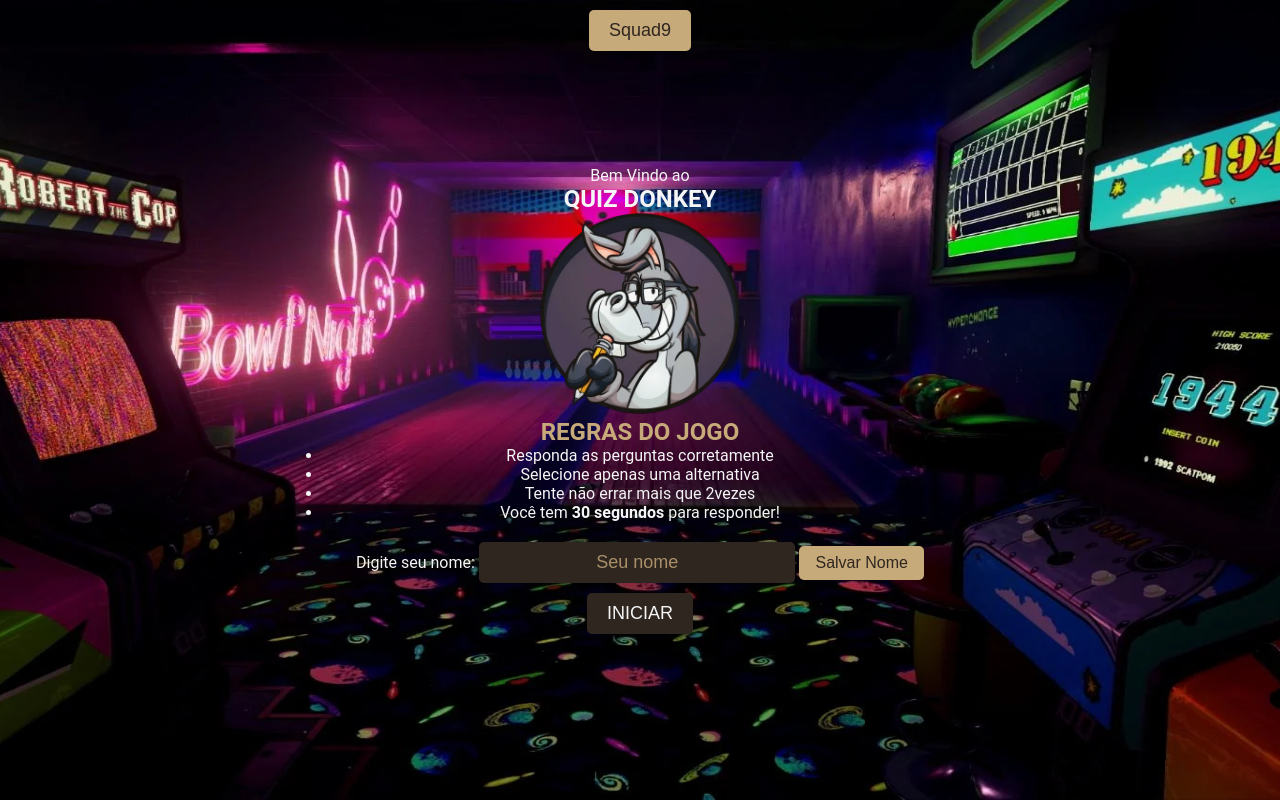
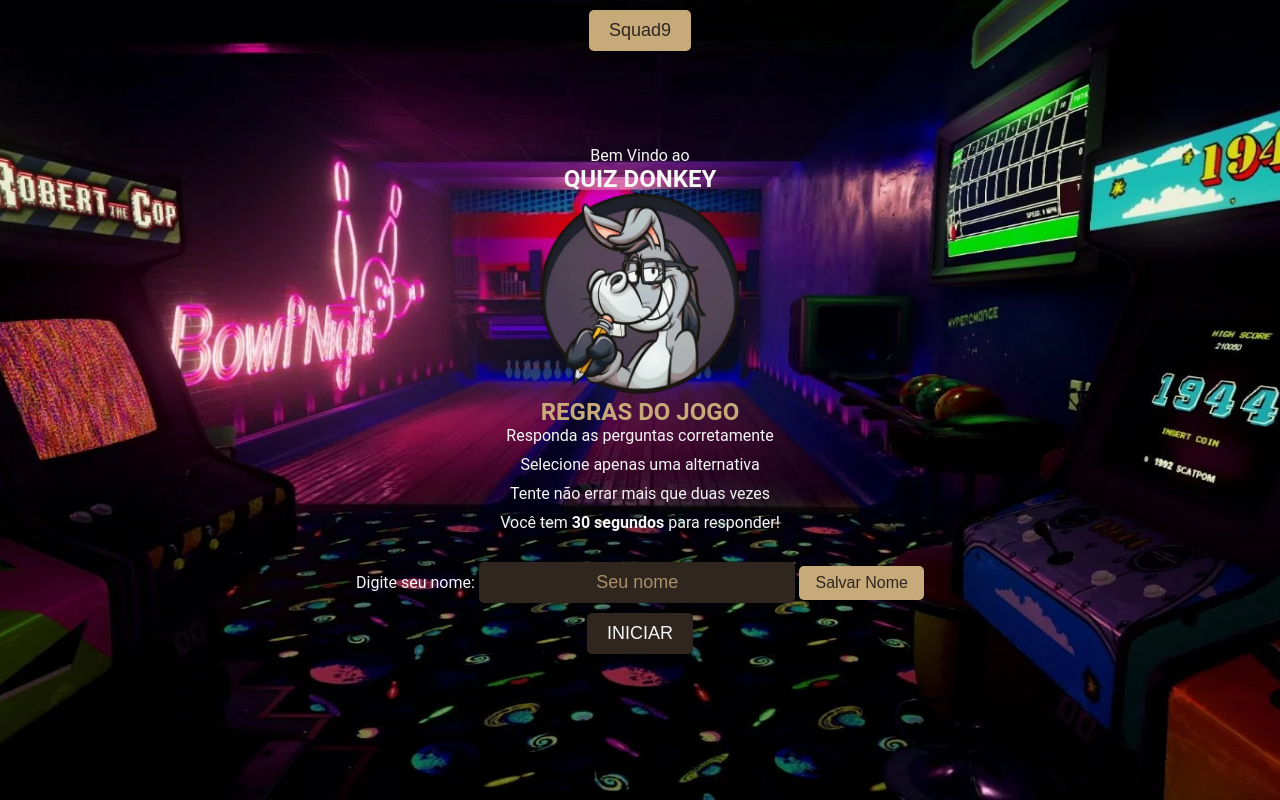
Before and after one commit to Jamille-Santos/QuizDonkey-Squad9, a plain HTML site: page index.html in a window 1280 px wide. Drawn offline with Linux system fonts and the light colour scheme.

Commit message:
Mudei o jeito que as regras estavam

```diff
--- a/CSS/index.css
+++ b/CSS/index.css
@@ -259,3 +259,12 @@ button {
 button:hover {
     background-color: #C7AA79; /* Cor ao passar o mouse */
 }
+
+.texto ul {
+    list-style-type: none; /* Remove os pontinhos da lista */
+    padding: 0; /* Remove o espaçamento padrão à esquerda */
+}
+
+.texto ul li {
+    margin-bottom: 10px; /* Ajuste de espaçamento entre os itens da lista */
+}
--- a/index.html
+++ b/index.html
@@ -24,7 +24,7 @@
                     <ul>
                         <li>Responda as perguntas corretamente</li>
                         <li>Selecione apenas uma alternativa</li>
-                        <li>Tente não errar mais que 2vezes</li>
+                        <li>Tente não errar mais que duas vezes</li>
                         <li>Você tem <strong>30 segundos</strong> para responder!</li>
                     </ul>
                 </div>
```
